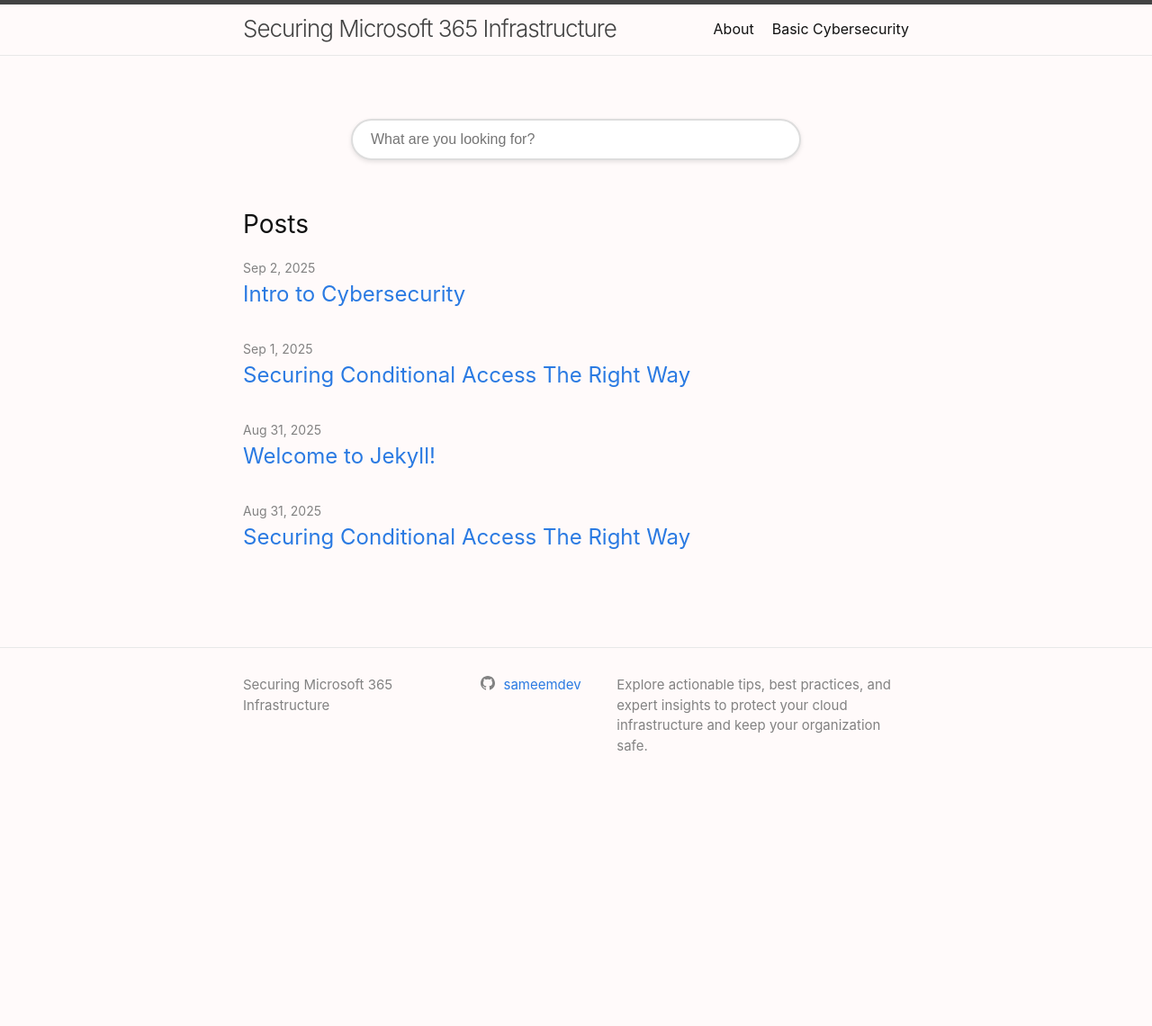
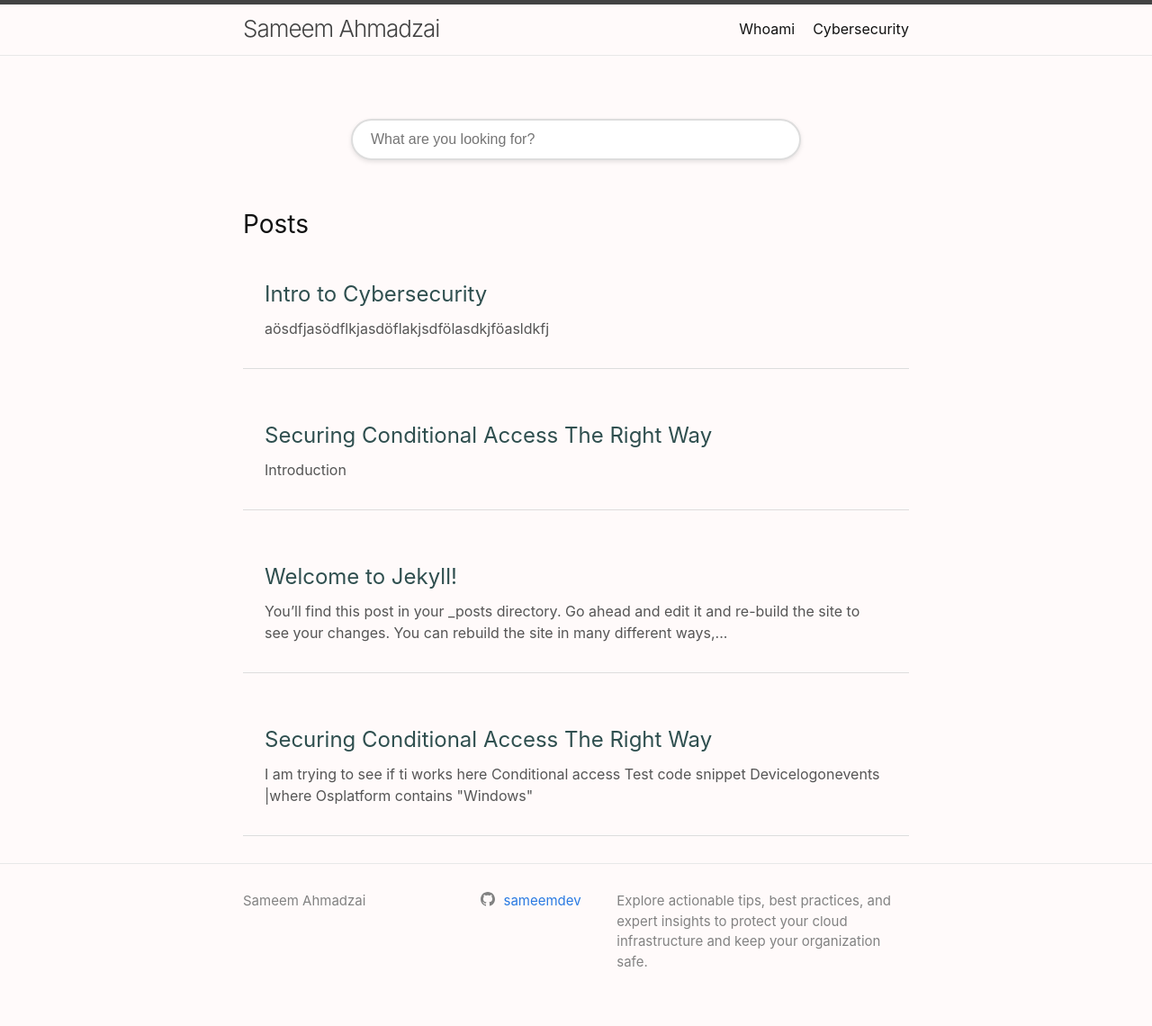
Before and after one commit to sameemdev/portfolio, a Jekyll site: the page built from index.markdown, in a window 1280 px wide. Shown: the whole page at 90% size. Built offline with Jekyll 4.4.1, drawn with Linux system fonts in a browser that asks for light colours; before the commit the page ends 900 px from its top, so only the background shows below that.

Commit message:
Post display changed

```diff
--- a/_config.yml
+++ b/_config.yml
@@ -18,7 +18,7 @@
 # You can create any custom variable you would like, and they will be accessible
 # in the templates via {{ site.myvariable }}.
 
-title: Securing Microsoft 365 Infrastructure
+title: Sameem Ahmadzai
 description: "Explore actionable tips, best practices, and expert insights to protect your cloud infrastructure and keep your organization safe."
 baseurl: "/portfolio"
 url: "https://sameemdev.github.io"
--- a/_layouts/home.html
+++ b/_layouts/home.html
@@ -11,23 +11,17 @@ layout: default
 
   {%- if site.posts.size > 0 -%}
     <h2 class="post-list-heading">{{ page.list_title | default: "Posts" }}</h2>
-    <ul class="post-list">
+    <div class="post-list">
       {%- for post in site.posts -%}
-      <li>
-        {%- assign date_format = site.minima.date_format | default: "%b %-d, %Y" -%}
-        <span class="post-meta">{{ post.date | date: date_format }}</span>
-        <h3>
-          <a class="post-link" href="{{ post.url | relative_url }}">
-            {{ post.title | escape }}
-          </a>
-        </h3>
-        {%- if site.show_excerpts -%}
-          {{ post.excerpt }}
-        {%- endif -%}
-      </li>
+      <article class="post-preview">
+        <a href="{{ post.url | relative_url }}" class="post-link">
+          <h3 class="post-title">{{ post.title | escape }}</h3>
+          <p class="post-excerpt">
+            {{ post.excerpt | strip_html | truncatewords: 30 }}
+          </p>
+        </a>
+      </article>
       {%- endfor -%}
-    </ul>
-
+    </div>
   {%- endif -%}
-
 </div>
--- a/about.markdown
+++ b/about.markdown
@@ -1,6 +1,6 @@
 ---
 layout: page
-title: About
+title: Whoami
 permalink: /about/
 ---
 
--- a/assets/main.css
+++ b/assets/main.css
@@ -1,6 +1,4 @@
-/**
- * Reset some basic elements
- */
+/* Reset basic elements */
 body, h1, h2, h3, h4, h5, h6,
 p, blockquote, pre, hr,
 dl, dd, ol, ul, figure {
@@ -8,17 +6,12 @@ dl, dd, ol, ul, figure {
   padding: 0;
 }
 
-/**
- * Basic styling
- */
+/* Base styling */
 body {
   font: 400 16px/1.5 -apple-system, BlinkMacSystemFont, "Segoe UI", Roboto, Helvetica, Arial, sans-serif, "Apple Color Emoji", "Segoe UI Emoji", "Segoe UI Symbol";
   color: #111;
   background-color: hwb(0 98% 0%);
   -webkit-text-size-adjust: 100%;
-  -webkit-font-feature-settings: "kern" 1;
-  -moz-font-feature-settings: "kern" 1;
-  -o-font-feature-settings: "kern" 1;
   font-feature-settings: "kern" 1;
   font-kerning: normal;
   display: flex;
@@ -26,70 +19,47 @@ body {
   flex-direction: column;
 }
 
-/**
- * Set `margin-bottom` to maintain vertical rhythm
- */
+/* Typography rhythm */
 h1, h2, h3, h4, h5, h6,
 p, blockquote, pre,
 ul, ol, dl, figure,
 .highlight {
   margin-bottom: 15px;
+  font-weight: 400;
 }
 
-/**
- * `main` element
- */
+/* Main element */
 main {
-  display: block; /* Default value of `display` of `main` element is 'inline' in IE 11. */
+  display: block;
 }
 
-/**
- * Images
- */
+/* Images and figures */
 img {
   max-width: 100%;
   vertical-align: middle;
 }
-
-/**
- * Figures
- */
 figure > img {
   display: block;
 }
-
 figcaption {
   font-size: 14px;
 }
 
-/**
- * Lists
- */
+/* Lists */
 ul, ol {
   margin-left: 30px;
 }
-
-li > ul,
-li > ol {
+li > ul, li > ol {
   margin-bottom: 0;
 }
 
-/**
- * Headings
- */
-h1, h2, h3, h4, h5, h6 {
-  font-weight: 400;
-}
-
-/**
- * Links
- */
+/* Links */
 a {
   color: #2a7ae2;
   text-decoration: none;
 }
 a:visited {
-  color: rgb(22.9483471074, 86.2541322314, 168.5516528926);
+  color: rgb(22.95, 86.25, 168.55);
 }
 a:hover {
   color: #111;
@@ -101,10 +71,11 @@ a:hover {
 .social-media-list a:hover .username {
   text-decoration: underline;
 }
+.social-media-list li + li {
+  padding-top: 5px;
+}
 
-/**
- * Blockquotes
- */
+/* Blockquotes */
 blockquote {
   color: #828282;
   border-left: 4px solid #e8e8e8;
@@ -117,63 +88,46 @@ blockquote > :last-child {
   margin-bottom: 0;
 }
 
-/**
- * Code formatting
- */
-pre,
-code {
+/* Code formatting */
+pre, code {
   font-size: 15px;
   border: 1px solid #e8e8e8;
   border-radius: 3px;
   background-color: #eef;
 }
-
 code {
   padding: 1px 5px;
 }
-
 pre {
   padding: 8px 12px;
   overflow-x: auto;
 }
 pre > code {
   border: 0;
-  padding-right: 0;
-  padding-left: 0;
+  padding: 0;
 }
 
-/**
- * Wrapper
- */
+/* Wrapper */
 .wrapper {
-  max-width: -webkit-calc(800px - (30px * 2));
   max-width: calc(800px - 30px * 2);
-  margin-right: auto;
-  margin-left: auto;
-  padding-right: 30px;
-  padding-left: 30px;
+  margin: 0 auto;
+  padding: 0 30px;
 }
 @media screen and (max-width: 800px) {
   .wrapper {
-    max-width: -webkit-calc(800px - (30px));
-    max-width: calc(800px - (30px));
-    padding-right: 15px;
-    padding-left: 15px;
+    max-width: calc(800px - 30px);
+    padding: 0 15px;
   }
 }
 
-/**
- * Clearfix
- */
+/* Clearfix */
 .footer-col-wrapper:after, .wrapper:after {
   content: "";
   display: table;
   clear: both;
 }
 
-/**
- * Icons
- */
+/* Icons */
 .svg-icon {
   width: 16px;
   height: 16px;
@@ -183,13 +137,7 @@ pre > code {
   vertical-align: text-top;
 }
 
-.social-media-list li + li {
-  padding-top: 5px;
-}
-
-/**
- * Tables
- */
+/* Tables */
 table {
   margin-bottom: 30px;
   width: 100%;
@@ -202,27 +150,21 @@ table tr:nth-child(even) {
   background-color: rgb(247.3, 247.3, 247.3);
 }
 table th, table td {
-  padding: 9.999999999px 15px;
+  padding: 10px 15px;
+  border: 1px solid #e8e8e8;
 }
 table th {
   background-color: rgb(239.65, 239.65, 239.65);
-  border: 1px solid rgb(221.8, 221.8, 221.8);
   border-bottom-color: rgb(201.4, 201.4, 201.4);
 }
-table td {
-  border: 1px solid #e8e8e8;
-}
 
-/**
- * Site header
- */
+/* Site header */
 .site-header {
   border-top: 5px solid rgb(66.25, 66.25, 66.25);
   border-bottom: 1px solid #e8e8e8;
-  min-height: 55.95px;
+  min-height: 56px;
   position: relative;
 }
-
 .site-title {
   font-size: 26px;
   font-weight: 300;
@@ -230,18 +172,13 @@ table td {
   letter-spacing: -1px;
   margin-bottom: 0;
   float: left;
-}
-.site-title, .site-title:visited {
   color: rgb(66.25, 66.25, 66.25);
 }
-
 .site-nav {
   float: right;
   line-height: 54px;
 }
-.site-nav .nav-trigger {
-  display: none;
-}
+.site-nav .nav-trigger,
 .site-nav .menu-icon {
   display: none;
 }
@@ -262,29 +199,22 @@ table td {
     border-radius: 5px;
     text-align: right;
   }
-  .site-nav label[for=nav-trigger] {
+  .site-nav label[for=nav-trigger],
+  .site-nav .menu-icon {
     display: block;
     float: right;
     width: 36px;
     height: 36px;
-    z-index: 2;
     cursor: pointer;
-  }
-  .site-nav .menu-icon {
-    display: block;
-    float: right;
-    width: 36px;
-    height: 26px;
-    line-height: 0;
+    text-align: center;
     padding-top: 10px;
-    text-align: center;
   }
   .site-nav .menu-icon > svg {
     fill: rgb(66.25, 66.25, 66.25);
   }
   .site-nav input ~ .trigger {
+    display: none;
     clear: both;
-    display: none;
   }
   .site-nav input:checked ~ .trigger {
     display: block;
@@ -295,357 +225,123 @@ table td {
     margin-left: 20px;
     padding: 5px 10px;
   }
-  .site-nav .page-link:not(:last-child) {
-    margin-right: 0;
-  }
 }
 
-/**
- * Site footer
- */
+/* Site footer */
 .site-footer {
   border-top: 1px solid #e8e8e8;
   padding: 30px 0;
 }
-
 .footer-heading {
   font-size: 18px;
   margin-bottom: 15px;
 }
-
 .contact-list,
 .social-media-list {
   list-style: none;
   margin-left: 0;
 }
-
 .footer-col-wrapper {
   font-size: 15px;
   color: #828282;
   margin-left: -15px;
 }
-
 .footer-col {
   float: left;
   margin-bottom: 15px;
   padding-left: 15px;
 }
-
 .footer-col-1 {
-  width: -webkit-calc(35% - (30px / 2));
-  width: calc(35% - 30px / 2);
+  width: calc(35% - 15px);
 }
-
 .footer-col-2 {
-  width: -webkit-calc(20% - (30px / 2));
-  width: calc(20% - 30px / 2);
+  width: calc(20% - 15px);
 }
-
 .footer-col-3 {
-  width: -webkit-calc(45% - (30px / 2));
-  width: calc(45% - 30px / 2);
+  width: calc(45% - 15px);
 }
-
 @media screen and (max-width: 800px) {
   .footer-col-1,
   .footer-col-2 {
-    width: -webkit-calc(50% - (30px / 2));
-    width: calc(50% - 30px / 2);
+    width: calc(50% - 15px);
   }
   .footer-col-3 {
-    width: -webkit-calc(100% - (30px / 2));
-    width: calc(100% - 30px / 2);
+    width: calc(100% - 15px);
   }
 }
 @media screen and (max-width: 600px) {
   .footer-col {
     float: none;
-    width: -webkit-calc(100% - (30px / 2));
-    width: calc(100% - 30px / 2);
+    width: calc(100% - 15px);
   }
 }
-/**
- * Page content
- */
+
+/* Page content */
 .page-content {
   padding: 30px 0;
   flex: 1;
 }
-
 .page-heading {
   font-size: 32px;
 }
-
 .post-list-heading {
   font-size: 28px;
 }
 
+/* Post list */
 .post-list {
   margin-left: 0;
   list-style: none;
+  display: flex;
+  flex-direction: column;
+  gap: 2rem;
 }
 .post-list > li {
   margin-bottom: 30px;
 }
 
-.post-meta {
-  font-size: 14px;
-  color: #828282;
+/* Post preview */
+.post-preview {
+  padding: 1.5rem;
+  border-bottom: 1px solid #ddd;
+  transition: background 0.2s ease;
 }
-
+.post-preview:hover {
+  background: #f9f9f9;
+}
 .post-link {
+  text-decoration: none;
+  color: inherit;
   display: block;
   font-size: 24px;
 }
+.post-title {
+  font-size: 1.5rem;
+  margin-bottom: 0.5rem;
+  color: DarkSlateGrey;
+}
+.post-meta {
+  font-size: 0.875rem;
+  color: #999;
+}
+.post-excerpt {
+  font-size: 1rem;
+  color: #555;
+  margin-bottom: 0.5rem;
+}
 
-/**
- * Posts
- */
+/* Post content */
 .post-header {
   margin-bottom: 30px;
 }
-
-.post-title {
-  font-size: 32px;
-  letter-spacing: -1px;
-  line-height: 1;
-  color:DarkSlateGrey;
-
-}
-@media screen and (max-width: 800px) {
-  .post-title {
-    font-size: 36px;
-  }
-}
-
 .post-content {
   margin-bottom: 30px;
 }
 .post-content h2 {
   font-size: 32px;
 }
-@media screen and (max-width: 800px) {
-  .post-content h2 {
-    font-size: 28px;
-  }
-}
 .post-content h3 {
   font-size: 26px;
 }
-@media screen and (max-width: 800px) {
-  .post-content h3 {
-    font-size: 22px;
-  }
-}
 .post-content h4 {
-  font-size: 20px;
-}
-@media screen and (max-width: 800px) {
-  .post-content h4 {
-    font-size: 18px;
-  }
-}
-
-/**
- * Syntax highlighting styles
- */
-.highlight {
-  background: #fff;
-}
-.highlighter-rouge .highlight {
-  background: #eef;
-}
-.highlight .c {
-  color: #998;
-  font-style: italic;
-}
-.highlight .err {
-  color: #a61717;
-  background-color: #e3d2d2;
-}
-.highlight .k {
-  font-weight: bold;
-}
-.highlight .o {
-  font-weight: bold;
-}
-.highlight .cm {
-  color: #998;
-  font-style: italic;
-}
-.highlight .cp {
-  color: #999;
-  font-weight: bold;
-}
-.highlight .c1 {
-  color: #998;
-  font-style: italic;
-}
-.highlight .cs {
-  color: #999;
-  font-weight: bold;
-  font-style: italic;
-}
-.highlight .gd {
-  color: #000;
-  background-color: #fdd;
-}
-.highlight .gd .x {
-  color: #000;
-  background-color: #faa;
-}
-.highlight .ge {
-  font-style: italic;
-}
-.highlight .gr {
-  color: #a00;
-}
-.highlight .gh {
-  color: #999;
-}
-.highlight .gi {
-  color: #000;
-  background-color: #dfd;
-}
-.highlight .gi .x {
-  color: #000;
-  background-color: #afa;
-}
-.highlight .go {
-  color: #888;
-}
-.highlight .gp {
-  color: #555;
-}
-.highlight .gs {
-  font-weight: bold;
-}
-.highlight .gu {
-  color: #aaa;
-}
-.highlight .gt {
-  color: #a00;
-}
-.highlight .kc {
-  font-weight: bold;
-}
-.highlight .kd {
-  font-weight: bold;
-}
-.highlight .kp {
-  font-weight: bold;
-}
-.highlight .kr {
-  font-weight: bold;
-}
-.highlight .kt {
-  color: #458;
-  font-weight: bold;
-}
-.highlight .m {
-  color: #099;
-}
-.highlight .s {
-  color: #d14;
-}
-.highlight .na {
-  color: #008080;
-}
-.highlight .nb {
-  color: #0086B3;
-}
-.highlight .nc {
-  color: #458;
-  font-weight: bold;
-}
-.highlight .no {
-  color: #008080;
-}
-.highlight .ni {
-  color: #800080;
-}
-.highlight .ne {
-  color: #900;
-  font-weight: bold;
-}
-.highlight .nf {
-  color: #900;
-  font-weight: bold;
-}
-.highlight .nn {
-  color: #555;
-}
-.highlight .nt {
-  color: #000080;
-}
-.highlight .nv {
-  color: #008080;
-}
-.highlight .ow {
-  font-weight: bold;
-}
-.highlight .w {
-  color: #bbb;
-}
-.highlight .mf {
-  color: #099;
-}
-.highlight .mh {
-  color: #099;
-}
-.highlight .mi {
-  color: #099;
-}
-.highlight .mo {
-  color: #099;
-}
-.highlight .sb {
-  color: #d14;
-}
-.highlight .sc {
-  color: #d14;
-}
-.highlight .sd {
-  color: #d14;
-}
-.highlight .s2 {
-  color: #d14;
-}
-.highlight .se {
-  color: #d14;
-}
-.highlight .sh {
-  color: #d14;
-}
-.highlight .si {
-  color: #d14;
-}
-.highlight .sx {
-  color: #d14;
-}
-.highlight .sr {
-  color: #009926;
-}
-.highlight .s1 {
-  color: #d14;
-}
-.highlight .ss {
-  color: #990073;
-}
-.highlight .bp {
-  color: #999;
-}
-.highlight .vc {
-  color: #008080;
-}
-.highlight .vg {
-  color: #008080;
-}
-.highlight .vi {
-  color: #008080;
-}
-.highlight .il {
-  color: #099;
-}
-
-/*# sourceMappingURL=main.css.map */
+  font-size: 18px;}
--- a/basic-cybersecurity.markdown
+++ b/cybersecurity.markdown
@@ -1,6 +1,6 @@
 ---
 layout: default
-title: Basic Cybersecurity
+title: Cybersecurity
 permalink: /basic-cybersecurity/
 ---
 
```
